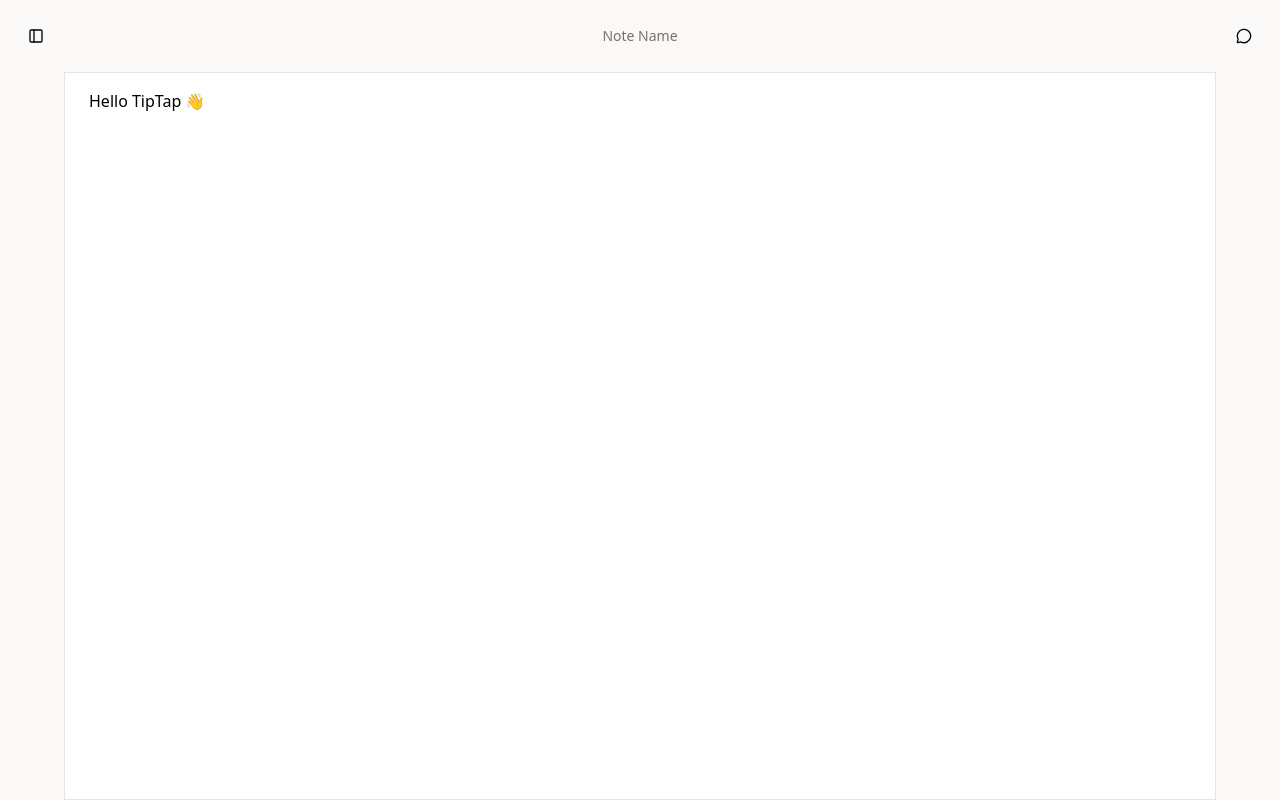
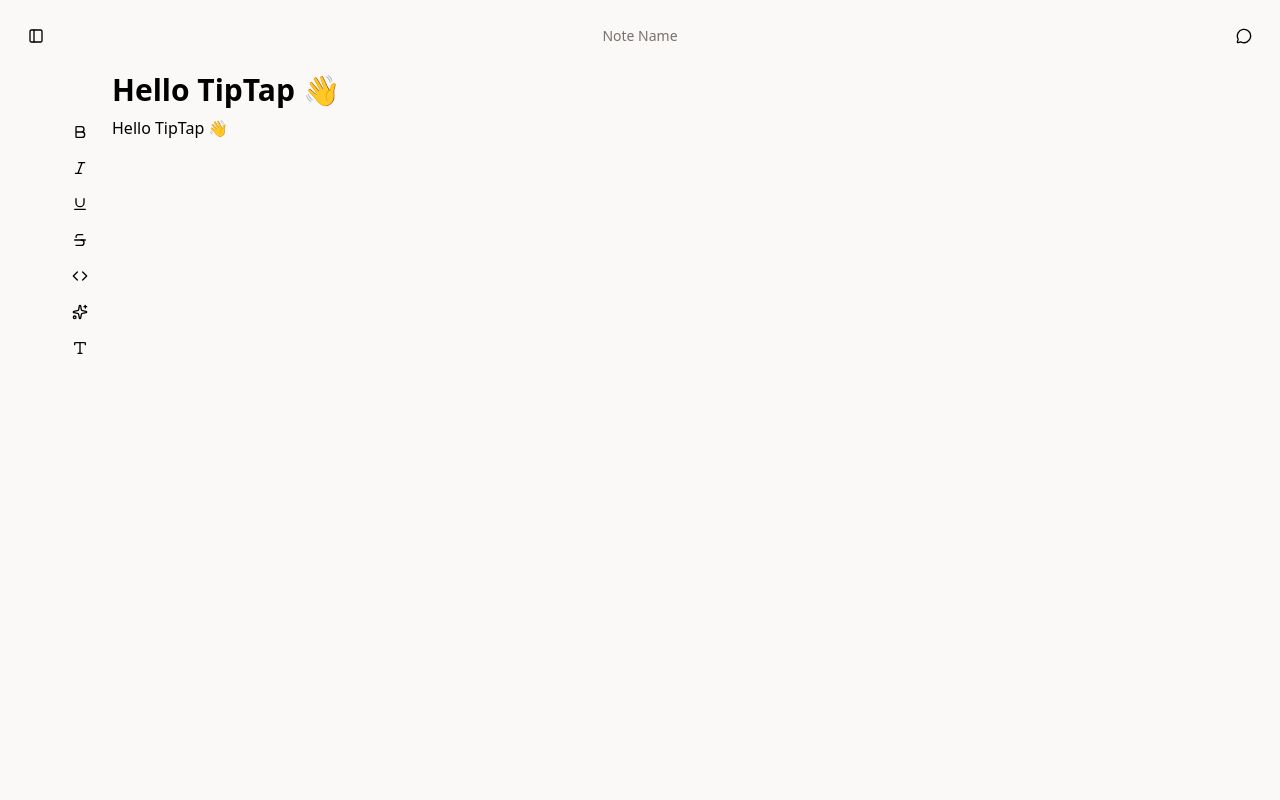
Before and after one commit to ryandotelliott/zen-notes, a Next.js app: page / in a window 1280 px wide. Built offline with nearby package versions, Linux system fonts and the light colour scheme.

Commit message:
Add sidebar

```diff
--- a/package.json
+++ b/package.json
@@ -14,6 +14,8 @@
     "@radix-ui/react-slot": "^1.2.3",
     "@radix-ui/react-toggle": "^1.1.10",
     "@radix-ui/react-tooltip": "^1.2.8",
+    "@tiptap/extension-highlight": "^3.2.0",
+    "@tiptap/extension-underline": "^3.2.0",
     "@tiptap/react": "^3.1.0",
     "@tiptap/starter-kit": "^3.1.0",
     "class-variance-authority": "^0.7.1",
--- a/src/app/page.tsx
+++ b/src/app/page.tsx
@@ -3,7 +3,7 @@
 export default function Home() {
   return (
     <div className="flex min-h-0 flex-1 flex-col">
-      <BasicEditor className="mx-auto min-h-0 w-full max-w-6xl flex-1 overflow-hidden border border-border" />
+      <BasicEditor className="mx-auto min-h-0 w-full max-w-6xl flex-1 overflow-hidden" />
     </div>
   );
 }
--- a/src/components/editor/BasicEditor.tsx
+++ b/src/components/editor/BasicEditor.tsx
@@ -2,8 +2,11 @@
 
 import { useEditor, EditorContent } from '@tiptap/react';
 import StarterKit from '@tiptap/starter-kit';
+import Underline from '@tiptap/extension-underline';
+import Highlight from '@tiptap/extension-highlight';
 import { useEffect } from 'react';
 import { cn } from '@/lib/utils';
+import EditorToolbar from './EditorToolbar';
 
 type BasicEditorProps = {
   initialContent?: string;
@@ -13,16 +16,15 @@
 export default function BasicEditor({ initialContent, className }: BasicEditorProps) {
   const editor = useEditor({
     immediatelyRender: false,
-    extensions: [StarterKit],
+    extensions: [StarterKit, Underline, Highlight],
     content: initialContent ?? '<p>Hello TipTap 👋</p>',
     editorProps: {
       attributes: {
-        class: 'dark:prose-invert max-w-none focus:outline-none h-full w-full overflow-auto px-4 py-1 md:px-6 md:py-4',
+        class: 'dark:prose-invert max-w-none focus:outline-none h-full w-full overflow-auto',
       },
     },
   });
 
-  // Ensure editor is destroyed on unmount in React 19 strict effects
   useEffect(() => {
     return () => {
       editor?.destroy();
@@ -30,8 +32,18 @@
   }, [editor]);
 
   return (
-    <div className={cn('flex min-h-0 flex-col bg-card', className)}>
-      <EditorContent editor={editor} className="min-h-0 w-full flex-1 overflow-hidden" />
+    <div className={cn('grid h-full min-h-0 grid-cols-[auto_1fr] grid-rows-[auto_1fr] gap-x-4 gap-y-2', className)}>
+      <header className="col-start-2 row-start-1">
+        <h1 className="text-3xl font-bold">Hello TipTap 👋</h1>
+      </header>
+
+      <aside className="col-start-1 row-start-2">
+        <EditorToolbar editor={editor} />
+      </aside>
+
+      <main className="col-start-2 row-start-2 min-h-0 overflow-hidden">
+        <EditorContent editor={editor} className="h-full min-h-0 overflow-auto" />
+      </main>
     </div>
   );
 }
--- /dev/null
+++ b/src/components/editor/EditorToolbar.tsx
@@ -0,0 +1,86 @@
+'use client';
+
+import { Editor } from '@tiptap/react';
+import { Button } from '@/components/ui/button';
+import { Tooltip, TooltipContent, TooltipProvider, TooltipTrigger } from '@/components/ui/tooltip';
+import { Bold, Italic, Underline, Strikethrough, Code, Sparkles, Type } from 'lucide-react';
+
+interface EditorToolbarProps {
+  editor: Editor | null;
+}
+
+export default function EditorToolbar({ editor }: EditorToolbarProps) {
+  if (!editor) return null;
+
+  const toolbarItems = [
+    {
+      icon: Bold,
+      label: 'Bold',
+      action: () => editor.chain().focus().toggleBold().run(),
+      isActive: editor.isActive('bold'),
+    },
+    {
+      icon: Italic,
+      label: 'Italic',
+      action: () => editor.chain().focus().toggleItalic().run(),
+      isActive: editor.isActive('italic'),
+    },
+    {
+      icon: Underline,
+      label: 'Underline',
+      action: () => editor.chain().focus().toggleUnderline().run(),
+      isActive: editor.isActive('underline'),
+    },
+    {
+      icon: Strikethrough,
+      label: 'Strikethrough',
+      action: () => editor.chain().focus().toggleStrike().run(),
+      isActive: editor.isActive('strike'),
+    },
+    {
+      icon: Code,
+      label: 'Code',
+      action: () => editor.chain().focus().toggleCode().run(),
+      isActive: editor.isActive('code'),
+    },
+    {
+      icon: Sparkles,
+      label: 'Highlight',
+      action: () => editor.chain().focus().toggleHighlight().run(),
+      isActive: editor.isActive('highlight'),
+    },
+    {
+      icon: Type,
+      label: 'Clear Format',
+      action: () => editor.chain().focus().clearNodes().unsetAllMarks().run(),
+      isActive: false,
+    },
+  ];
+
+  return (
+    <TooltipProvider>
+      <div className="flex flex-col gap-1">
+        {toolbarItems.map((item) => {
+          const Icon = item.icon;
+          return (
+            <Tooltip key={item.label}>
+              <TooltipTrigger asChild>
+                <Button
+                  variant={item.isActive ? 'default' : 'ghost'}
+                  size="sm"
+                  className="h-8 w-8 p-0"
+                  onClick={item.action}
+                >
+                  <Icon className="h-4 w-4" />
+                </Button>
+              </TooltipTrigger>
+              <TooltipContent side="right">
+                <p>{item.label}</p>
+              </TooltipContent>
+            </Tooltip>
+          );
+        })}
+      </div>
+    </TooltipProvider>
+  );
+}
```
Also changed, not shown: 1 other file (tests, documents, lock files or other folders).
